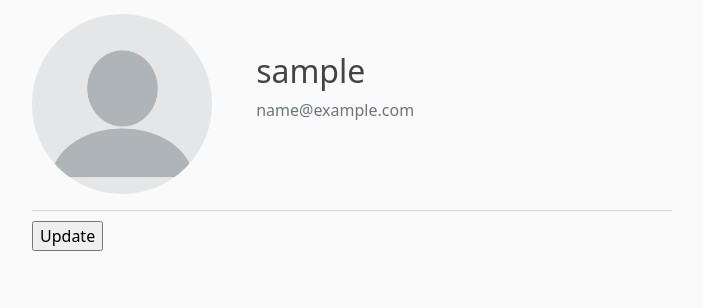
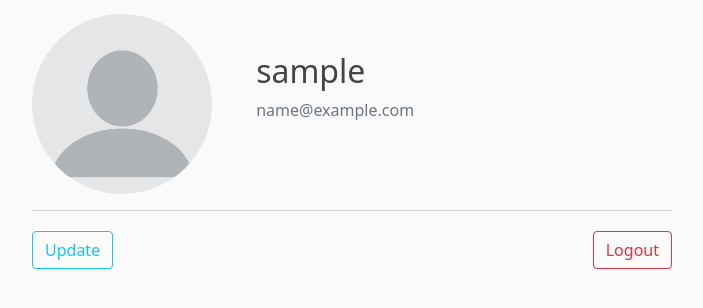
Before and after one commit to VivekCR7/social-media-django, a Django app: page /profile/ in a window 1280 px wide. Shown: the part 66-374 px from the top of the page, without its empty margins (288-991 px from the left). Run offline with Django 3.2, Linux system fonts and the light colour scheme; the visitor is signed in with stand-in values (Sample User, id 1); parts of the project's set-up code (start-up, migrations or seed data) failed here and were passed over; some libraries are stand-ins or nearby versions.

Commit message:
changed the profile template and fix the view

```diff
--- a/user/forms.py
+++ b/user/forms.py
@@ -1,6 +1,6 @@
 from django import forms
 from django.contrib.auth.models import User
-from django.contrib.auth.forms import UserCreationForm
+from django.contrib.auth.forms import UserCreationForm, PasswordResetForm
 from .models import Profile
 
 
@@ -22,3 +22,11 @@ class ProfileUpdateForm(forms.ModelForm):
     class Meta:
         model = Profile
         fields = ['image','biography']
+
+class EmailValidationForm(PasswordResetForm):
+    def clean_email(self):
+        email = self.cleaned_data['email']
+        if not User.objects.filter(email__iexact=email, is_active=True).exists():
+            raise forms.ValidationError("There is no user registered with the specified email address!")
+
+        return email
--- a/user/templates/user/profile.html
+++ b/user/templates/user/profile.html
@@ -22,7 +22,19 @@
         </div>
         <!-- FORM HERE -->
     </div>
-    <input type="button" value="Update" id ="update-btn" class="button">
+
+    <div class="center center-grid">
+        <div class = "left">
+        <input class="btn btn-outline-info"
+        type="button" value="Update" id ="update-btn" class="button">
+        </div>
+        <div class = "right">
+        <a href="{% url 'logout' %}">
+            <button class="btn btn-outline-danger" type="submit">Logout</button>
+        </a>
+        </div>
+    </div>
+
     <div id = "update-form" class="center-form">
         <form method="POST" enctype="multipart/form-data">
             {% csrf_token %}
--- a/user/views.py
+++ b/user/views.py
@@ -1,8 +1,8 @@
+from django.http import request
 from django.shortcuts import redirect, render
 from django.contrib import messages
 from django.contrib.auth.decorators import login_required
 from .forms import UserRegisterForm, UserUpdateForm, ProfileUpdateForm
-
 
 def register(request):
     if request.method == 'POST':
```
